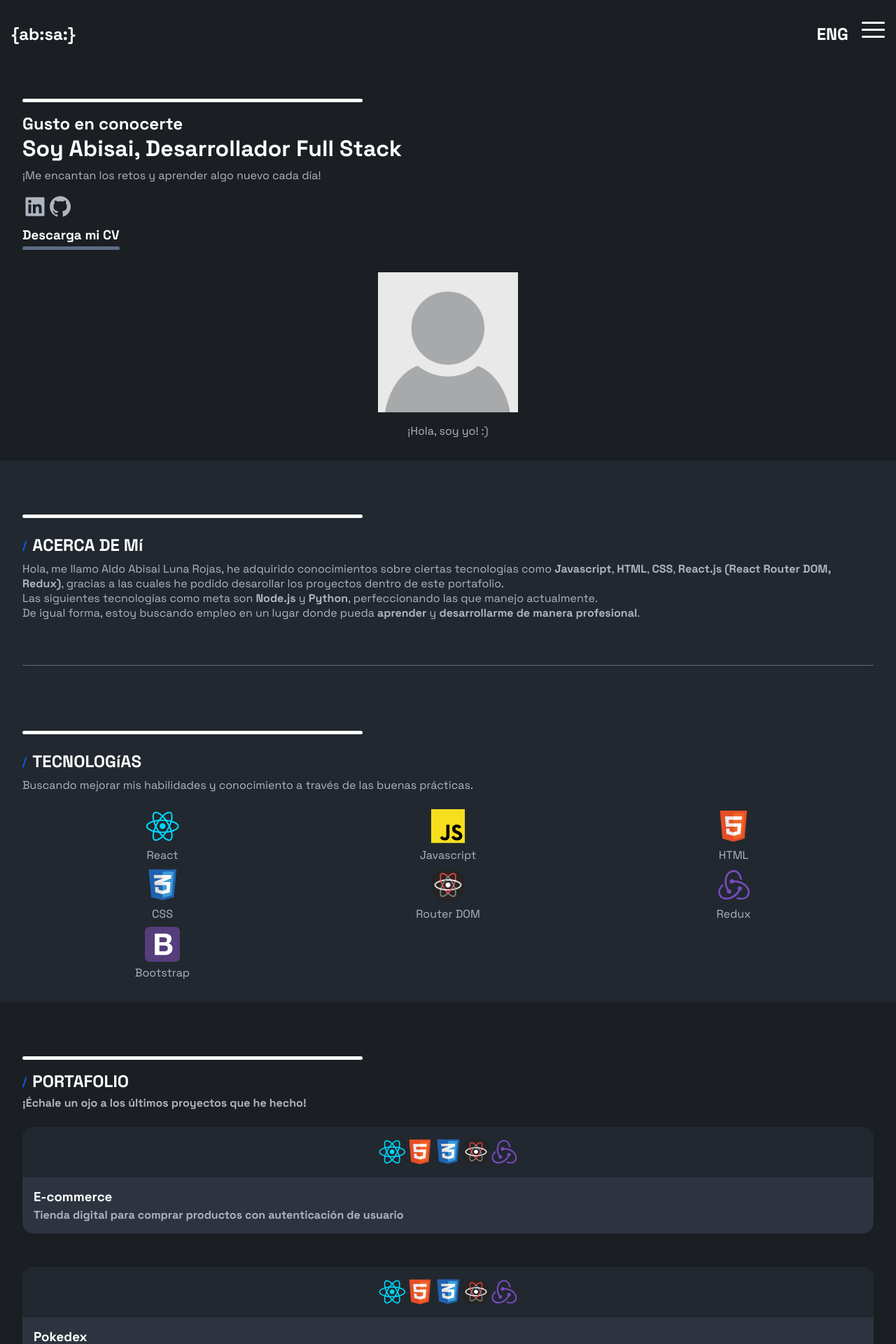
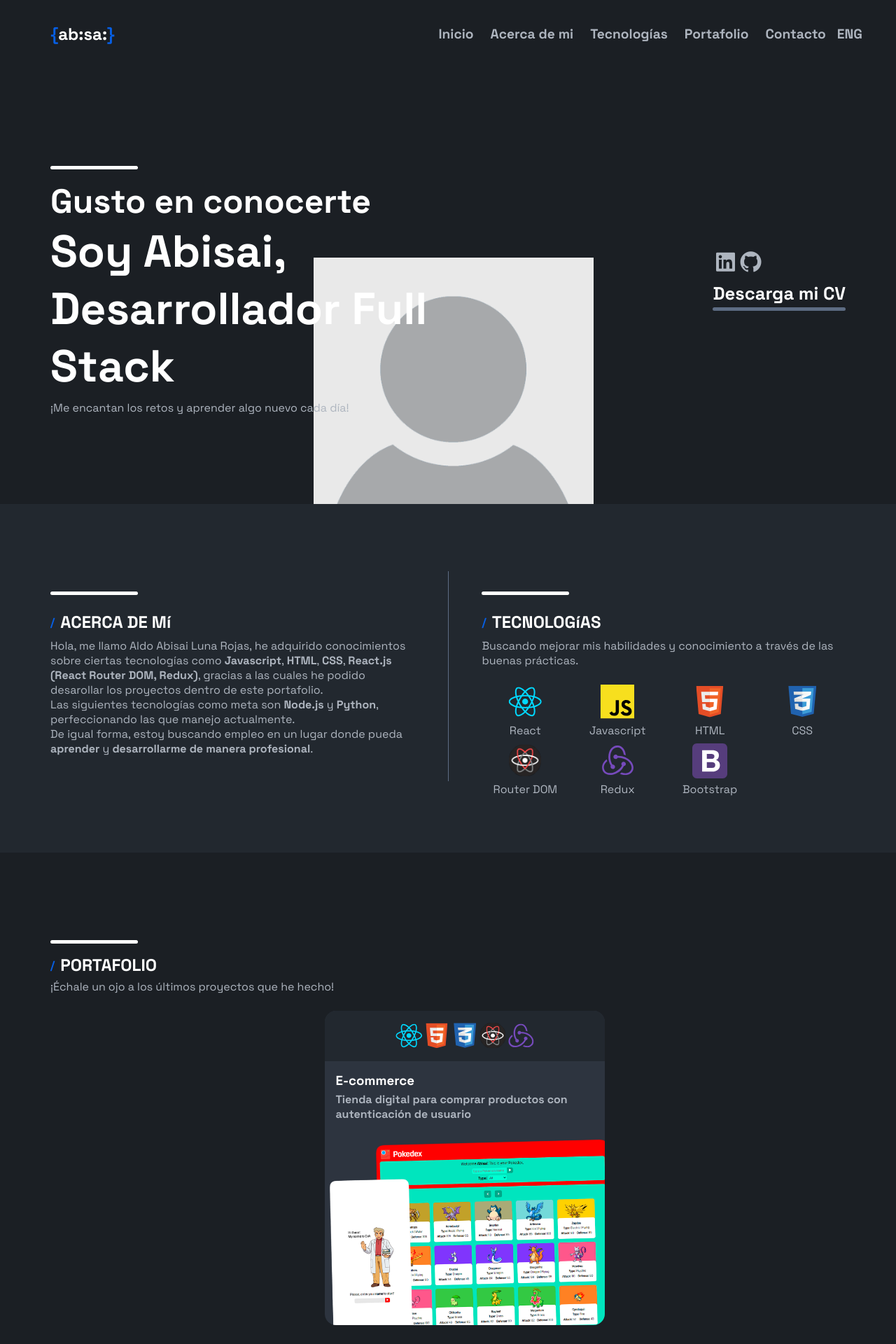
Before and after one commit to abisailunadev/Portfolio, a React (Vite) app: page / in a window 1280 px wide. Shown: the top 1920 px of the page at 70% size. Built offline with nearby package versions, Linux system fonts and the light colour scheme.

Commit message:
v0.3 Added desktop responsive design and some bugs fixed

```diff
--- a/index.html
+++ b/index.html
@@ -2,10 +2,10 @@
 <html lang="en">
   <head>
     <meta charset="UTF-8" />
-    <link rel="icon" type="image/svg+xml" href="/src/favicon.svg" />
+    <link rel="icon" type="image/svg+xml" href="/src/images/logo.png" />
     <link href='https://unpkg.com/boxicons@2.1.2/css/boxicons.min.css' rel='stylesheet'>
     <meta name="viewport" content="width=device-width, initial-scale=1.0" />
-    <title>Vite App</title>
+    <title>Abisai Luna | Web Developer</title>
   </head>
   <body>
     <div id="root"></div>
--- a/src/App.css
+++ b/src/App.css
@@ -50,10 +50,15 @@ body{
 }
 
 nav{
+  position: fixed;
+  width: 100%;
+  background-color: var(--secondary-color);
+}
+
+.nav{
   height: 12vh;
   display: flex;
   justify-content: space-between;
-  position: fixed;
   width: 100%;
   background-color: var(--secondary-color);
 }
@@ -68,6 +73,10 @@ nav{
 
 .nav__logo a{
   text-decoration: none;
+}
+
+.nav__logo span{
+  color: var(--span-color);
 }
 
 .nav__options-overlay{
@@ -125,6 +134,17 @@ nav{
   padding: 0 0.5rem;
 }
 
+.nav__language-option h2{
+  color: var(--text-color);
+  transition: 0.3s;
+}
+
+.nav__language-option h2:hover{
+  cursor: pointer;
+  transition: 0.3s;
+  color: white;
+}
+
 .nav__hamburguer-menu{
   position: absolute;
   top: 0;
@@ -138,8 +158,8 @@ nav{
 }
 
 #nav-icon3{
-  width: 50%;
-  height: 35.5%;
+  width: 30px;
+  height: 25px;
   position: relative;
   -webkit-transform: rotate(0deg);
   -moz-transform: rotate(0deg);
@@ -248,9 +268,11 @@ nav{
 
 .home__social-media ul li a{
   color: var(--text-color);
+  transition: 0.3s;
 }
 
-.home__social-media ul li a:focus{
+.home__social-media ul li a:hover{
+  transition: 0.3s;
   color: white;
 }
 
@@ -269,6 +291,12 @@ nav{
 .home__cv .home__line-bar{
   background-color: var(--line-color);
   width: 100%;
+  transition: 0.3s;
+}
+
+.home__cv:hover .home__line-bar{
+  transition: 0.3s;
+  background-color: white;
 }
 
 .home__profile-picture{
@@ -351,12 +379,34 @@ nav{
   gap: 3rem;
 }
 
+.portfolio_projects-webview-container{
+  display: flex;
+  flex-direction: column;
+  align-items: center;
+}
+
+.portfolio__projects-first-container{
+  margin-bottom: 2rem;
+  display: flex;
+}
+
+.portfolio__projects-second-container{
+  display: flex;
+  flex-direction: column;
+  gap: 2rem;
+}
+
 /* > Project Card */
 
 .project-card__container{
   border-radius: 1rem;
   background-color: var(--card-bg-color);
   text-decoration: none;
+  max-width: 400px;
+}
+
+.project-card__container:hover{
+  cursor: pointer;
 }
 
 .project-card__technologies-container{
@@ -462,6 +512,13 @@ nav{
   transition: 0.3s;
 }
 
+.contact__form-container form input:hover,
+.contact__form-container form textarea:hover{
+  outline: none;
+  border-bottom: 2px solid white;
+  transition: 0.3s;
+}
+
 .contact__form-container button{
   border: none;
   font-weight: bold;
@@ -475,6 +532,19 @@ nav{
   gap: 0.3rem;
   margin-top: 1rem;
   width: fit-content;
+}
+
+.contact__form-container button:hover{
+  cursor: pointer;
+}
+
+.contact__form-container .home__line-bar{
+  transition: 0.3s;
+}
+
+.contact__form-container button:hover .home__line-bar{
+  background-color: white;
+  transition: 0.3s;
 }
 
 .contact__form-container .home__line-bar{
@@ -515,7 +585,7 @@ nav{
   transition: 0.3s;
 }
 
-.git__contact-media .home__line-bar:hover{
+.git__contact-link:hover .home__line-bar{
   background-color: white;
   transition: 0.3s;
 }
@@ -524,6 +594,12 @@ nav{
 
 .footer__container{
   padding: 2rem;
+  display: flex;
+  flex-direction: column;
+  gap: 1rem;
+}
+
+.footer__social-media-menu-options{
   display: flex;
   flex-direction: column;
   gap: 1rem;
@@ -573,3 +649,299 @@ nav{
   text-align: center;
   margin-top: 2rem;
 }
+
+/* <!-- --> */
+
+/*          Desktop          */
+
+/* <!-- --> */
+
+@media screen and ( min-width: 992px ){
+
+  /* Nav */
+
+  nav{
+    display: flex;
+    justify-content: center;
+  }
+
+  .nav{
+    padding-left: 1rem;
+    max-width: 1200px;
+  }
+
+  .nav__options{
+    display: flex;
+    gap: 0.5rem;
+  }
+
+  .nav__options-overlay{
+    transform: translateY(0);
+    position: relative;
+    background-color: transparent;
+  }
+
+  .nav__options-overlay ul{
+    flex-direction: row;
+    position: relative;
+    background-color: transparent;
+    width: 100%;
+    justify-content: center;
+    height: 100%;
+    gap: 1.5rem;
+  }
+
+  .nav__options-overlay ul li a{
+    font-size: 1.2rem;
+  }
+
+  .nav__language-option{
+    margin: 0;
+  }
+
+  .nav__language-option h2{
+    font-size: 1.2rem;
+  }
+
+  .nav__hamburguer-menu{
+    display: none;
+  }
+
+  /* Home */
+
+  .home-body__container{
+    display: flex;
+    justify-content: center;
+  }
+
+  .home__container{
+    max-width: 1200px;
+  }
+
+  .home__presentation{
+    display: flex;
+    height: 90vh;
+    justify-content: space-between;
+  }
+
+  .home__line-bar{
+    width: 125px;
+    height: 5px;
+  }
+
+  .home__presentation-description{
+    display: flex;
+    flex-direction: column;
+    justify-content: center;
+    width: 50%;
+  }
+
+  .home__presentation-description h2{
+    font-size: 3rem;
+  }
+
+  .home__presentation-description h1{
+    font-size: 4rem;
+  }
+
+  .home__contact-media{
+    display: flex;
+    flex-direction: column;
+    justify-content: center;
+  }
+
+  .home__cv h3{
+    font-size: 1.6rem;
+  }
+
+  .home__profile-picture{
+    position: absolute;
+    bottom: 2rem;
+    width: 90%;
+    height: 50%;
+    z-index: -1;
+    max-width: 1200px;
+  }
+
+  .home__profile-picture img{
+    height: 100%;
+    width: auto;
+  }
+
+  .home__profile-picture p{
+    display: none;
+  }
+
+  /* About me */
+
+  .about-me-body__container{
+    background-color: var(--secondary-second-color);
+    display: flex;
+    justify-content: center;
+  }
+
+  .about-me__container{
+    flex-direction: row;
+    align-items: flex-start;
+    height: fit-content;
+    padding: 5rem 2rem;
+    width: 100%;
+    max-width: 1200px;
+  }
+
+  .about-me__container .divider-line{
+    width: 1px;
+    height: 300px;
+  }
+
+  .about-me__about-me-container{
+    width: 50%;
+    height: 100%;
+  }
+
+  .about-me__technologies-container{
+    width: 50%;
+    height: 100%;
+  }
+
+  .about-me___technologies-list-container ul{
+    grid-template-columns: 1fr 1fr 1fr 1fr;
+  }
+
+  /* Portfolio */
+
+  .portfolio-body__container{
+    display: flex;
+    justify-content: center;
+  }
+
+  .portfolio__container{
+    padding: 5rem 2rem;
+    width: 1200px;
+    max-width: 1200px;
+  }
+
+  .portfolio__projects-container{
+    flex-direction: column;
+    justify-content: center;
+  }
+
+  .portfolio__projects-container .divider-line{
+    width: 80%;
+    margin: 0 auto;
+  }
+
+  .portfolio_projects-webview-container{
+    display: flex;
+    justify-content: center;
+  }
+
+  .portfolio__projects-first-container{
+    width: 45%;
+    display: flex;
+    align-items: center;
+    justify-content: flex-end;
+    padding-right: 2rem;
+  }
+
+  .portfolio__projects-first-container .project-card__container{
+    height: fit-content;
+  }
+
+  .portfolio__projects-second-container{
+    width: 45%;
+    display: flex;
+    flex-direction: column;
+    gap: 5rem;
+    align-items: flex-start;
+    justify-content: center;
+    padding-left: 2rem;
+  }
+
+  /* > Project Card */
+
+  .project-card__container{
+    width: 400px;
+  }
+
+  .project-card__img{
+    display: flex;
+  }
+
+  /* - */
+
+  .more-projects__container{
+    width: fit-content;
+  }
+
+  /* Contact */
+
+  .contact-body__container{
+    background-color: var(--secondary-second-color);
+    display: flex;
+    justify-content: center;
+  }
+
+  .contact__container{
+    display: flex;
+    flex-direction: column;
+    gap: 5rem;
+    padding: 4rem 2rem;
+    max-width: 1200px;
+  }
+
+  .contact__description-form-container{
+    display: flex;
+    justify-content: center;
+    gap: 4rem;
+  }
+
+  .contact__description{
+    display: flex;
+    flex-direction: column;
+    padding: 4rem 0;
+    width: 50%;
+  }
+
+  .contact__description h2{
+    font-size: 2.5rem;
+  }
+
+  .contact__git-title-contact-container{
+    display: flex;
+    justify-content: center;
+    gap: 4rem;
+  }
+
+  .contact__git-container h2{
+    font-size: 2.5rem;
+  }
+
+  .contact__git-container{
+    width: 50%;
+  }
+
+  .git__contact-media-container h4{
+    font-size: 1.4rem;
+  }
+
+  .git__contact-media-container h3{
+    font-size: 1.7rem;
+  }
+
+  .footer__container{
+    align-items: center;
+  }
+
+  .footer__social-media-menu-options{
+    flex-direction: row;
+    justify-content: center;
+    gap: 2rem;
+  }
+
+  .footer__social-media{
+    display: flex;
+    align-items: center;
+  }
+
+}
--- a/src/components/AboutMe.jsx
+++ b/src/components/AboutMe.jsx
@@ -7,6 +7,7 @@ const AboutMe = () => {
   const isEnglish = useSelector(state => state.isEnglish);
 
   return (
+    <div className="about-me-body__container">
       <div className='about-me__container' id='about-me'>
         <div className="about-me__about-me-container">
           <div className="home__sqr">
@@ -72,6 +73,7 @@ const AboutMe = () => {
           </div>
         </div>
       </div>
+    </div>
   );
 };
 
--- a/src/components/Contact.jsx
+++ b/src/components/Contact.jsx
@@ -6,11 +6,13 @@ const Contact = () => {
   const isEnglish = useSelector(state => state.isEnglish);
 
   return (
+    <div className="contact-body__container">
       <div className='contact__container' id='contact'>
+        <div className="contact__description-form-container">
+          <div className="contact__description">
             <div className="home__sqr">
               <div className="home__line-bar"></div>
             </div>
-      <div className="contact__description">
             <h2>{isEnglish ? 'Interested in working together?' : '¿Interesado/a en trabajar juntos?'}</h2>
             <h2>{isEnglish ? `Let's talk!` : '¡Hablemos!'}</h2>
           </div>
@@ -32,26 +34,30 @@ const Contact = () => {
               </button>
             </form>
           </div>
+        </div>
+        <div className="contact__git-title-contact-container">
+          <div className="contact__git-container">
             <div className="home__sqr">
               <div className="home__line-bar"></div>
             </div>
-      <div className="contact__git-container">
             <h2>{isEnglish ? 'Get in touch with me' : 'Ponte en contacto conmigo'}</h2>
           </div>
           <div className="git__contact-media-container">
             <div className="git__contact-media">
               <h4>EMAIL:</h4>
-          <a href="mailto:alunadev@hotmail.com" target='_blank'>
+              <a href="mailto:alunadev@hotmail.com" target='_blank' className='git__contact-link'>
                 <h3>alunadev@hotmail.com</h3>
                 <div className="home__line-bar"></div>
               </a>
             </div>
             <div className="git__contact-media">
               <h4>WHATSAPP:</h4>
-          <a href="http://wa.me/522216447360" target='_blank'>
+              <a href="http://wa.me/522216447360" target='_blank' className='git__contact-link'>
                 <h3>+52 221 644 7360</h3>
                 <div className="home__line-bar"></div>
               </a>
+            </div>
+          </div>
         </div>
       </div>
     </div>
--- a/src/components/Footer.jsx
+++ b/src/components/Footer.jsx
@@ -7,6 +7,7 @@ const Footer = () => {
 
   return (
     <div className='footer__container'>
+      <div className="footer__social-media-menu-options">
         <div className="footer__social-media">
           <ul>
             <li>
@@ -50,6 +51,7 @@ const Footer = () => {
             </li>
           </ul>
         </div>
+      </div>
       <div className="footer__about">
         <p>© Aldo Abisai Luna Rojas</p>
       </div>
--- a/src/components/Home.jsx
+++ b/src/components/Home.jsx
@@ -7,14 +7,17 @@ const Home = () => {
   const isEnglish = useSelector(state => state.isEnglish)
 
   return (
+    <div className="home-body__container">
       <div className='home__container' id='home'>
         <div className="home__presentation">
+          <div className="home__presentation-description">
             <div className="home__sqr">
               <div className="home__line-bar"></div>
             </div>
             <h2>{isEnglish ? 'Nice to meet you' : 'Gusto en conocerte'}</h2>
             <h1>{isEnglish ? `I'm Abisai, a Web Full Stack Developer` : 'Soy Abisai, Desarrollador Full Stack'}</h1>
             <p>{isEnglish ? 'I love challenges and learn something new everyday!' : '¡Me encantan los retos y aprender algo nuevo cada día!'}</p>
+          </div>
           <div className="home__contact-media">
             <div className="home__social-media">
               <ul>
@@ -43,6 +46,7 @@ const Home = () => {
           </div>
         </div>
       </div>
+    </div>
   );
 };
 
--- a/src/components/NavBar.jsx
+++ b/src/components/NavBar.jsx
@@ -14,9 +14,10 @@ const NavBar = () => {
 
   return (
     <nav>
+      <div className="nav">
         <div className="nav__logo">
           <a href=".">
-          <h2>{'{ab:sa:}'}</h2>
+            <h2><span>{'{'}</span>ab:sa:<span>{'}'}</span></h2>
           </a>
         </div>
         <div className="nav__options">
@@ -49,8 +50,10 @@ const NavBar = () => {
               </li>
             </ul>
           </div>
-        <div className="nav__language-option" onClick={() => dispatch(setIsEnglish(!isEnglish))}>
-          <h2>{isEnglish ? 'ESP' : 'ENG'}</h2>
+          <div className="nav__language-option">
+            <h2 onClick={() => dispatch(setIsEnglish(!isEnglish))}>
+              {isEnglish ? 'ESP' : 'ENG'}
+            </h2>
           </div>
           <div className="nav__hamburguer-menu" onClick={toggleMenu}>
             <div id="nav-icon3">
@@ -61,6 +64,7 @@ const NavBar = () => {
             </div>
           </div>
         </div>
+      </div>
     </nav>
   );
 };
--- a/src/components/Portfolio.jsx
+++ b/src/components/Portfolio.jsx
@@ -8,6 +8,7 @@ const Portfolio = () => {
   const isEnglish = useSelector(state => state.isEnglish);
 
   return (
+    <div className="portfolio-body__container">
       <div className='portfolio__container' id='portfolio'>
         <div className="home__sqr">
           <div className="home__line-bar"></div>
@@ -16,9 +17,11 @@ const Portfolio = () => {
           <div className="span__title-marked">
             <span>/</span><h2>{isEnglish ? 'PORTFOLIO' : 'PORTAFOLIO'}</h2>
           </div>
-        <p><b>{isEnglish ? `Take a look at the latest projects I've done!` : '¡Échale un ojo a los últimos proyectos que he hecho!'}</b></p>
+          <p>{isEnglish ? `Take a look at the latest projects I've done!` : '¡Échale un ojo a los últimos proyectos que he hecho!'}</p>
         </div>
         <div className="portfolio__projects-container">
+          <div className="portfolio_projects-webview-container">
+            <div className="portfolio__projects-first-container">
               <ProjectCard
                 technologies=
                 {
@@ -32,7 +35,13 @@ const Portfolio = () => {
                 }
                 name='E-commerce'
                 description={isEnglish ? 'Digital market to buy products with user authentication' : 'Tienda digital para comprar productos con autenticación de usuario'}
+                img=
+                {
+                  <img src={pokedexbg} />
+                }
               />
+            </div>
+            <div className="portfolio__projects-second-container">
               <ProjectCard
                 link='https://tubular-tiramisu-3fc6d7.netlify.app/'
                 technologies=
@@ -69,6 +78,8 @@ const Portfolio = () => {
                   <img src={rickandmortybg} />
                 }
               />
+            </div>
+          </div>
           <div className="divider-line"></div>
           <div className="portfolio__more-projects-container">
             <div className="more-projects__title-and-description">
@@ -108,6 +119,7 @@ const Portfolio = () => {
           </div>
         </div>
       </div>
+    </div>
   );
 };
 
```
Also changed, not shown: src/images/logo.png (added). Lines whose indentation alone changed are shown as unchanged.
